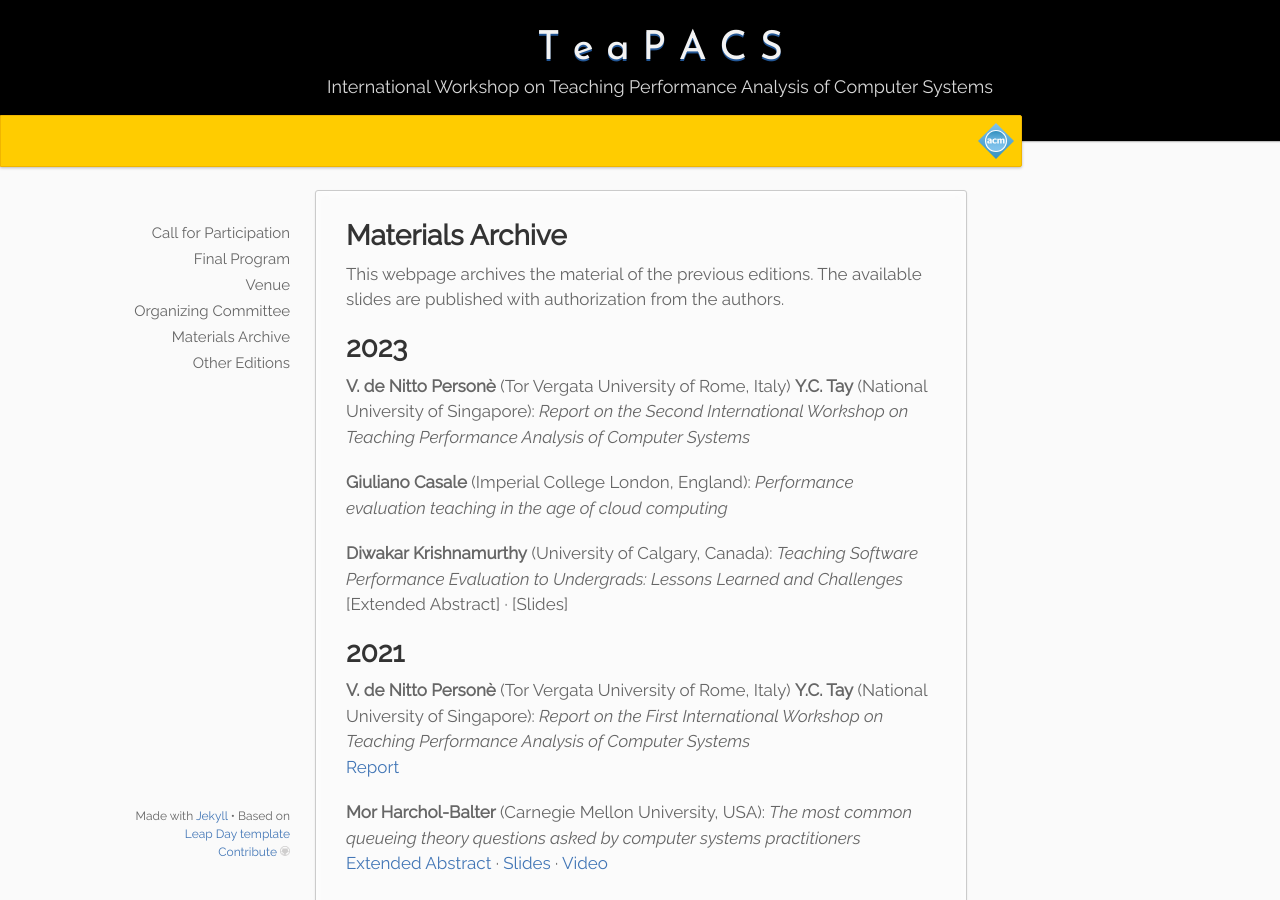
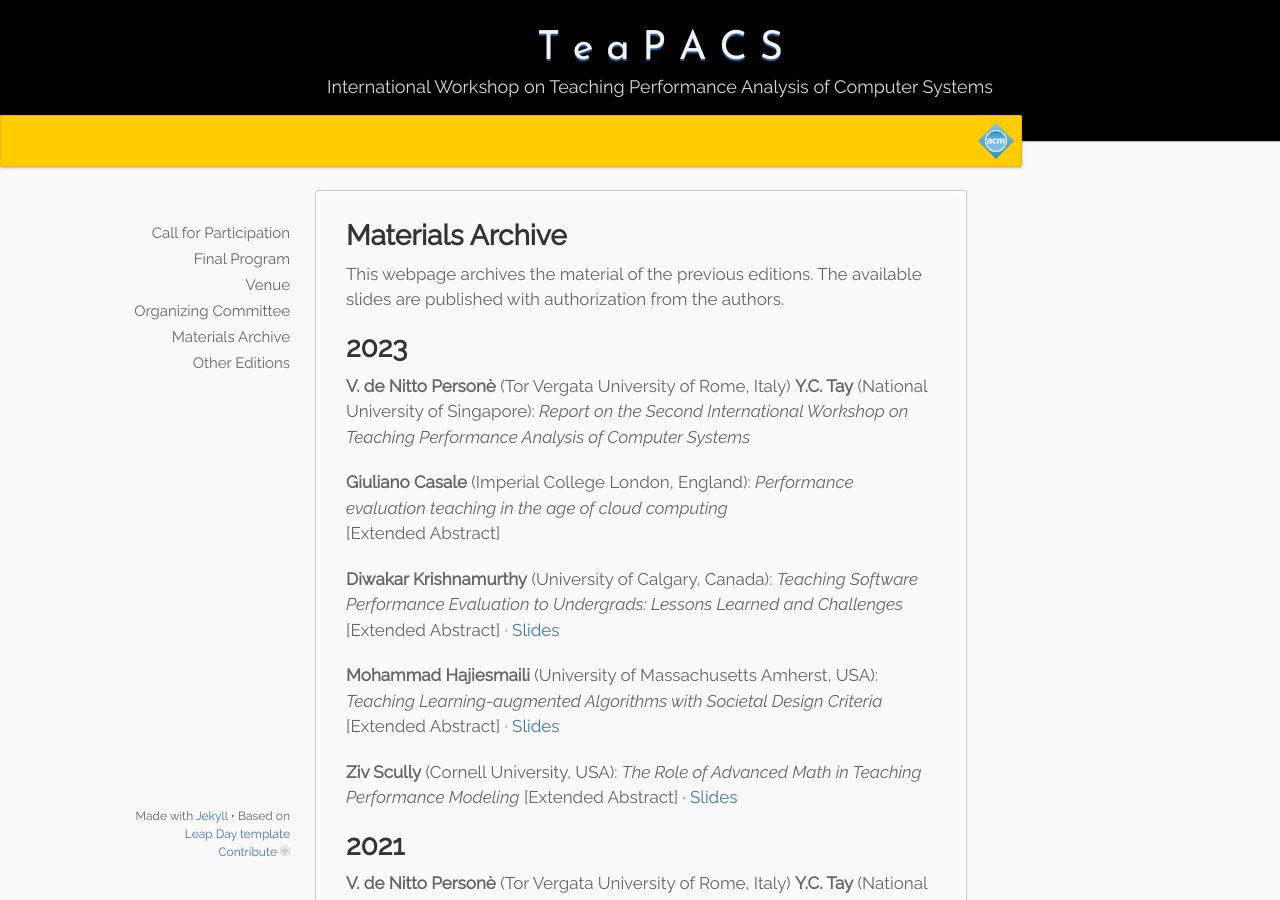
Before and after one commit to alessandropellegrini/teapacs.github.io, a Jekyll site: the page built from materials.md, in a window 1280 px wide and 900 px high. Built offline with Jekyll 4.4.1, drawn with Linux system fonts in a browser that asks for light colours.

Commit message:
Update materials.md

```diff
--- a/materials.md
+++ b/materials.md
@@ -10,9 +10,16 @@ This webpage archives the material of the previous editions. The available slide
 **V. de Nitto Personè** (Tor Vergata University of Rome, Italy) **Y.C. Tay** (National University of Singapore): _Report on the Second International Workshop on Teaching Performance Analysis of Computer Systems_
 
 **Giuliano Casale** (Imperial College London, England): _Performance evaluation teaching in the age of cloud computing_
+[Extended Abstract]
 
 **Diwakar Krishnamurthy** (University of Calgary, Canada): _Teaching Software Performance Evaluation to Undergrads: Lessons Learned and Challenges_
-[Extended Abstract] · [Slides]
+[Extended Abstract] · [Slides](materials/2023-Krishnamurthy.pdf)
+
+**Mohammad Hajiesmaili** (University of Massachusetts Amherst, USA): _Teaching Learning-augmented Algorithms with Societal Design Criteria_
+[Extended Abstract] · [Slides](materials/2023-Hajiesmaili.pdf)
+
+**Ziv Scully** (Cornell University, USA): _The Role of Advanced Math in Teaching Performance Modeling_
+[Extended Abstract] · [Slides](materials/2023-Scully.pdf)
 
 # 2021
 
```
